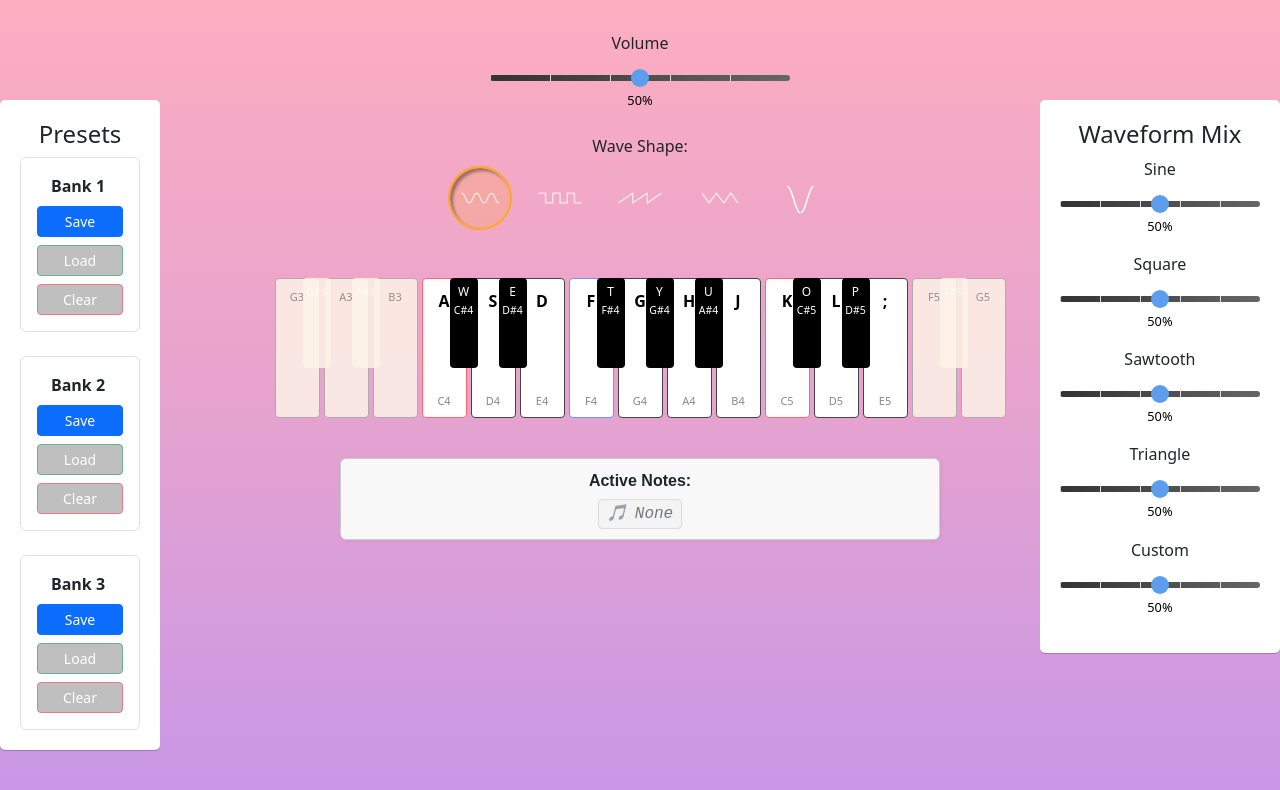
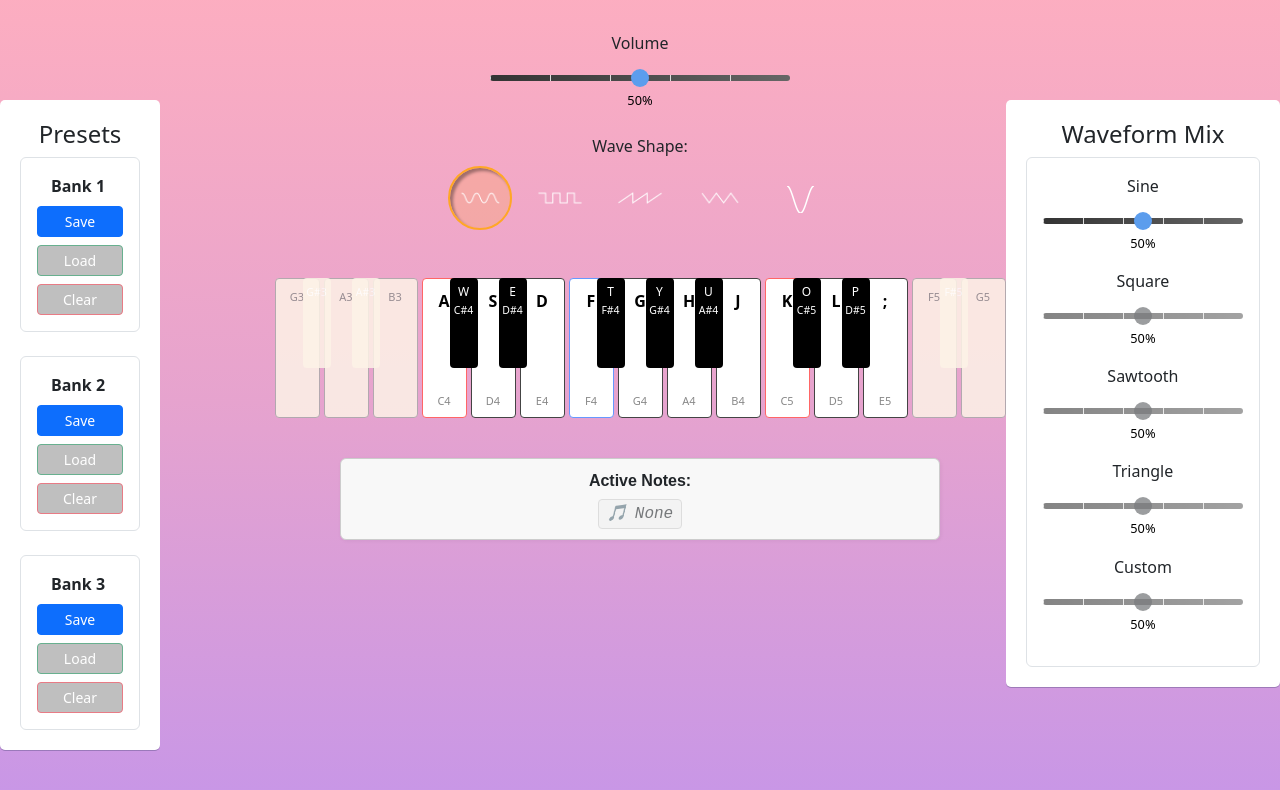
Before and after one commit to nchemsak/ewavestudio-vue, a Vue app: page / in a window 1280 px wide. Shown: the top 790 px of the page. Built offline with nearby package versions, Linux system fonts and the light colour scheme; grey boxes are pictures that could not be loaded.

Commit message:
update basic

```diff
--- a/src/assets/styles/main.css
+++ b/src/assets/styles/main.css
@@ -257,11 +257,10 @@ li {
 }
 
 /* Accessibility: Show focus outline when navigating with keyboard */
-.key:focus,
-.upper-key:focus {
+/* .key:focus-visible, .upper-key:focus-visible {
   outline: 2px solid #4caf50;
   outline-offset: 1px;
-}
+} */
 
 .tooltip {
   cursor: help;
@@ -2161,8 +2160,14 @@ input[type="range"]:active::-ms-thumb {
   background-color: #333;
 }
 
-:root {
-  --white-key-width: 40px;
-  --black-key-width: 24px;
-  --black-key-offset: 28px;
-}
+.btn-group .btn.active {
+  background-color: #0d6efd;
+  color: white;
+  border-color: #0d6efd;
+}
+
+.disabled-slider {
+  background-color: #e0e0e0 !important;  /* light gray */
+  pointer-events: none;                 /* prevent interaction */
+  opacity: 0.6;                         /* slightly faded */
+}
--- a/src/components/ComputerKeyboard.vue
+++ b/src/components/ComputerKeyboard.vue
@@ -49,11 +49,16 @@
 		<!-- Waveform Mix Sliders -->
 		<div id="waveformMixSliders">
 			<h4>Waveform Mix</h4>
-			<div v-for="wave in waveformMixes" :key="wave.id" class="mb-3 slider-wrapper">
-				<label :for="`mix-${wave.id}`" class="form-label">{{ wave.label }}</label>
-				<input type="range" min="0" max="1" step="0.01" class="form-range styled-slider" :id="`mix-${wave.id}`"
-					v-model="wave.value" />
-				<div class="slider-percentage" :id="`label-mix-${wave.id}`">{{ Math.round(wave.value * 100) }}%</div>
+			<div class="outer-slider-wrapper border p-3 border rounded">
+				<div v-for="wave in waveformMixes" :key="wave.id" class="mb-3 slider-wrapper">
+					<label :for="`mix-${wave.id}`" class="form-label">{{ wave.label }}</label>
+					<input type="range" min="0" max="1" step="0.01"
+						:class="['form-range styled-slider', { 'disabled-slider': !selectedWaves.includes(wave.id) }]"
+						:id="`mix-${wave.id}`" v-model="wave.value" :disabled="!selectedWaves.includes(wave.id)" />
+
+					<div class="slider-percentage" :id="`label-mix-${wave.id}`">{{ Math.round(wave.value * 100) }}%
+					</div>
+				</div>
 			</div>
 		</div>
 
@@ -134,23 +139,6 @@
 
 
 
-
-			<!-- <ul class="keyboard">
-				<li v-for="note in keyboardNotes" :key="note.id">
-					<div class="key" :id="note.id" :data-note="note.note" role="button" tabindex="0"
-						:aria-label="`Key ${note.label}, note ${note.note}`" @mousedown="onKeyMouseDown(note.id)"
-						@mouseup="onKeyMouseUp(note.id)" @mouseleave="onKeyMouseUp(note.id)"
-						@mouseenter="onKeyMouseEnter(note.id)">
-						<span class="kbd">{{ note.label }}</span><span class="note">{{ note.note }}</span>
-					</div>
-					<div v-if="note.sharp" class="upper-key" :id="note.sharpId" :data-note="note.sharp" role="button"
-						tabindex="0" :aria-label="`Key ${note.sharpLabel}, note ${note.sharp}`"
-						@mousedown="onKeyMouseDown(note.sharpId)" @mouseup="onKeyMouseUp(note.sharpId)"
-						@mouseleave="onKeyMouseUp(note.sharpId)" @mouseenter="onKeyMouseEnter(note.sharpId)">
-						<span>{{ note.sharpLabel }}<br /><small>{{ note.sharp }}</small></span>
-					</div>
-				</li>
-			</ul> -->
 		</div>
 	</div>
 	<div class="text-center mt-4">
```
